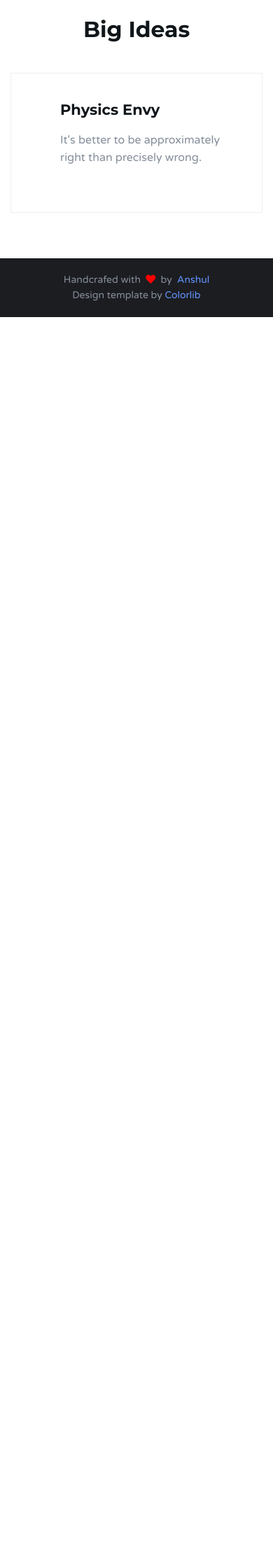
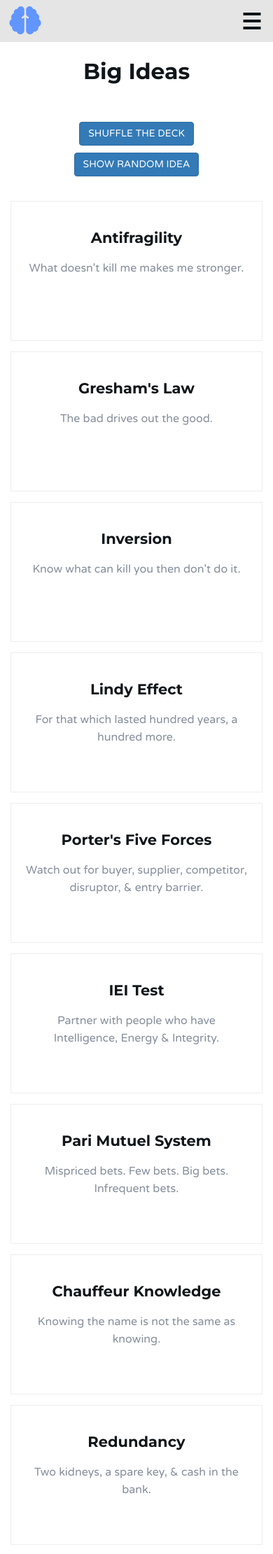
Before and after one commit to anshulkhare7/BigIdeasWebsite, a Jekyll site: the page built from index-old.html, in a window 390 px wide. Shown: the top 2220 px of the page at 70% size. Built offline with Jekyll 4.4.1, drawn with Linux system fonts in a browser that asks for light colours; nearby versions of some CDN libraries; before the commit the page ends 900 px from its top, so only the background shows below that; some of the changed text lies outside the part shown.

Commit message:
added new design with flipcards

```diff
--- a/_includes/footer.html
+++ b/_includes/footer.html
@@ -14,13 +14,13 @@
 
 					<!-- footer twitter -->
 					<div class="twitter">
-						<p>Made with&nbsp;&nbsp;<i class="fa fa-heart" style="color: red;"></i>&nbsp;&nbsp;by <a href="https://twitter.com/anshul81" target="_blank">&nbsp;Anshul</a></p>
+						<p>Handcrafted with&nbsp;&nbsp;<i class="fa fa-heart" style="color: red;"></i>&nbsp;&nbsp;in India</p>
 					</div>
 					<!-- /footer twitter -->
 					<!-- footer copyright -->
-					<div class="footer-copyright">
+					<!--<div class="footer-copyright">
 						<p>Design Template: <a href="https://colorlib.com" target="_blank">Colorlib</a></p>
-					</div>
+					</div>-->
 					<!-- /footer copyright -->
 
 				</div>
--- a/_includes/header.html
+++ b/_includes/header.html
@@ -32,7 +32,7 @@
                 </ul>
             </li>
             {% endif %}
-            <li><a href="/curators">CURATORS</a></li>
+            <!--<li><a href="/curators">CURATORS</a></li>         -->
             <!--<li><a href="#"><span id="btn-shuffle-2">SHUFFLE</span></a></li>
             <li><a href="#"><span id="btn-random-2">RANDOM</span></a></li>-->
         </ul>
--- a/_layouts/default.html
+++ b/_layouts/default.html
@@ -34,6 +34,9 @@
 	<!-- Magnific Popup -->
 	<link type="text/css" rel="stylesheet" href="css/magnific-popup.css" />
 
+	<!-- Flippy cards -->
+	<link type="text/css" rel="stylesheet" href="css/flippycards.css" />
+
 	<!-- Font Awesome Icon -->
 	<!--<link rel="stylesheet" href="css/font-awesome.min.css">-->
 	<link rel="stylesheet" href="https://use.fontawesome.com/releases/v5.2.0/css/all.css" integrity="sha384-hWVjflwFxL6sNzntih27bfxkr27PmbbK/iSvJ+a4+0owXq79v+lsFkW54bOGbiDQ" crossorigin="anonymous">
--- /dev/null
+++ b/css/flippycards.css
@@ -0,0 +1,99 @@
+*, *::after, *::before {
+  padding: 0;
+  margin: 0;
+  box-sizing: border-box;
+}
+
+body {
+  font-family: avenir;
+}
+
+.content {
+  height: 60vh;
+  /*height: 95vh;*/
+  /*width: 95%;*/
+  /*background: #6195FF;*/
+  /*margin: 2em auto;*/
+  text-align: center;
+  /*padding: 4em 0;*/
+}
+
+.cards {
+  display: flex;
+  justify-content: space-evenly;
+}
+
+.card {
+  /*width: 25%;*/
+  width: 100%;
+  position: relative;
+  height: 25em;
+  perspective: 150em;
+}
+.card__side {
+  position: absolute;
+  top: 0;
+  left: 0;
+  width: 100%;
+  height: 25em;
+  backface-visibility: hidden;
+  transition: all .6s ease;
+  box-shadow: 1em 1em 2em rgba(0, 0, 0, 0.2);
+}
+.card__side--front {
+  background-color: #FFF;
+}
+.card__side--back {
+  color: #FFF;
+  transform: rotateY(180deg);
+}
+
+.card__side--back-2 {
+  background-image: linear-gradient(to right bottom, #91B5FC, #4367B1);
+}
+/*.card__side--back-2 {
+  background-image: linear-gradient(to right bottom, #7ed56f, #28b485);
+}*/
+/*.card__side--back-2 {
+  background-image: linear-gradient(to right bottom, #2998FF, #5643FA);
+}*/
+/*.card__side--back-X {
+  background-image: linear-gradient(to right bottom, #FFB900, #FF7730);
+}*/
+.card:hover .card__side--front {
+  transform: rotateY(-180deg);
+}
+.card:hover .card__side--back {
+  transform: rotate(0);
+}
+.card__description {
+  text-transform: uppercase;
+  font-size: 1.8em;
+  padding: 1em 0;
+  height: 20vh;
+}
+.card__details{
+  font-size: 1.4em;
+  padding: 1em;
+}
+.card__info{
+    font-size: 1em;
+    padding: 2em;
+    color: #fff;
+    text-align: justify;
+}
+
+.card__info .read_more_link {
+    text-align: center;
+}
+
+.card__info .read_more_link a{
+  color: #F8BC32;
+  font-size: 1.2em;
+}
+
+.card__description svg {
+  width: 1.5em;
+  height: 1.5em;
+  fill: #FFF;
+}
--- a/css/style.css
+++ b/css/style.css
@@ -126,7 +126,7 @@
 
 .md-padding {
     padding-top: 25px;
-    padding-bottom: 50px;
+    /*padding-bottom: 50px;*/
 }
 
 .sm-padding {
--- a/randomidea.html
+++ b/index-old.html
@@ -1,58 +1,45 @@
 ---
 layout: default
+title: home
 ---
 
 
 <body>
 	<!-- Header -->
+	{% include header.html %}
 	<!-- About -->
-	<!-- Portfolio -->
-
-	<!-- Service -->
-	<div id="service" class="section md-padding">
-
+	<div id="about" class="section md-padding">
+		<!-- floating button -->
 		<!-- Container -->
 		<div class="container">
-
-			<!-- Row -->
 			<div class="row">
-
 				<!-- Section header -->
 				<div class="section-header text-center">
 					<h2 class="title">Big Ideas</h2>
 				</div>
 				<!-- /Section header -->
-
-				<!-- service -->
-				<!--<div class="col-md-4 col-sm-6">
-					<div class="service">
-						<i class="fas fa-dumbbell"></i>
-						<h3>Antifragility</h3>
-						<p>What doesn't kill me makes me stronger.</p>
-					</div>
-				</div>-->
-				<!-- /service -->
-				<!-- service -->
-				<!--<div class="col-md-4 col-sm-6">
-					<div class="service">
-						<i class="fas fa-arrow-alt-circle-down"></i>
-						<h3>Gresham's Law</h3>
-						<p>The bad drives out the good, and then it's a race to the bottom.</p>
-					</div>
-				</div>-->
-				<!-- /service -->
-
-				<!-- /service -->
-				{% assign idea = site.data.ideas | sample %}
-				<div class="col-md-4 col-sm-6">
-					<div class="service">
-						<i class="{{ idea.icon }}"></i>
+			</div>
+			<div class="row button-row hidden-md hidden-lg">
+				<div class="col-sm-12 col-md-6 custom-button">
+					<button id="btn-shuffle" class="btn btn-primary">Shuffle The Deck</button>
+				</div>
+				<div class="col-sm-12 col-md-6 custom-button">
+					<button id="btn-random" class="btn btn-primary">Show Random Idea</button>
+				</div>
+			</div>
+			<!-- Row -->
+			<div id="idea-containter" class="row">
+				<!-- about -->
+				{% for idea in site.data.ideas %}
+				<div class="col-md-4 ideas">
+					<div class="about">
 						<h3>{{ idea.title }}</h3>
 						<p>{{ idea.description }}</p>
+						<!--<a href="{{ idea.url }}">More >></a>-->
 					</div>
 				</div>
-				<!-- /service -->
-
+				{% endfor %}
+				<!-- /about -->
 			</div>
 			<!-- /Row -->
 
@@ -60,8 +47,11 @@
 		<!-- /Container -->
 
 	</div>
-	<!-- /Service -->
+	<!-- /About -->
 
+	<!-- Portfolio -->
+
+	<!-- Service -->
 	<!-- Why Choose Us -->
 	<!-- Numbers -->
 	<!-- Pricing -->
@@ -71,45 +61,11 @@
 	<!-- Contact -->
 
 	<!-- Footer -->
-	<footer id="footer" class="sm-padding bg-dark">
-		<!-- Container -->
-		<div class="container">
-			<!-- Row -->
-			<div class="row">
-				<div class="col-md-12">
-					<!-- footer logo -->
-					<!-- footer follow -->
-					<!--<ul class="footer-follow">
-						<li><a href="#"><span class="fas fa-twitch"></span></a></li>
-						<li><a href="#"><span class="fas fa-linkedin"></span></a></li>
-					</ul>-->
-					<!-- /footer follow -->
-
-					<!-- footer twitter -->
-					<div class="twitter">
-						<p>Handcrafed with&nbsp;&nbsp;<i class="fa fa-heart" style="color: red;"></i>&nbsp;&nbsp;by <a href="https://twitter.com/anshul81" target="_blank">&nbsp;Anshul</a></p>
-					</div>
-					<!-- /footer twitter -->
-
-					<!-- footer copyright -->
-					<div class="footer-copyright">
-						<p>Design template by <a href="https://colorlib.com" target="_blank">Colorlib</a></p>
-					</div>
-					<!-- /footer copyright -->
-
-				</div>
-
-			</div>
-			<!-- /Row -->
-
-		</div>
-		<!-- /Container -->
-
-	</footer>
+	{% include footer.html %}
 	<!-- /Footer -->
 
 	<!-- Back to top -->
-	<div id="back-to-top"></div>
+	<div id="back-to-top"><i class="fas fa-angle-double-up"></i></div>
 	<!-- /Back to top -->
 
 	<!-- Preloader -->
@@ -129,5 +85,9 @@
 	<script type="text/javascript" src="js/owl.carousel.min.js"></script>
 	<script type="text/javascript" src="js/jquery.magnific-popup.js"></script>
 	<script type="text/javascript" src="js/main.js"></script>
+	<!-- jsDeliver -->
+
+	<!-- Social Share (www.sharethis.com) -->
+	<script type='text/javascript' src='//platform-api.sharethis.com/js/sharethis.js#property=5b88ed508e496b00101b7798&product=inline-share-buttons' async='async'></script>
 
 </body>
```
